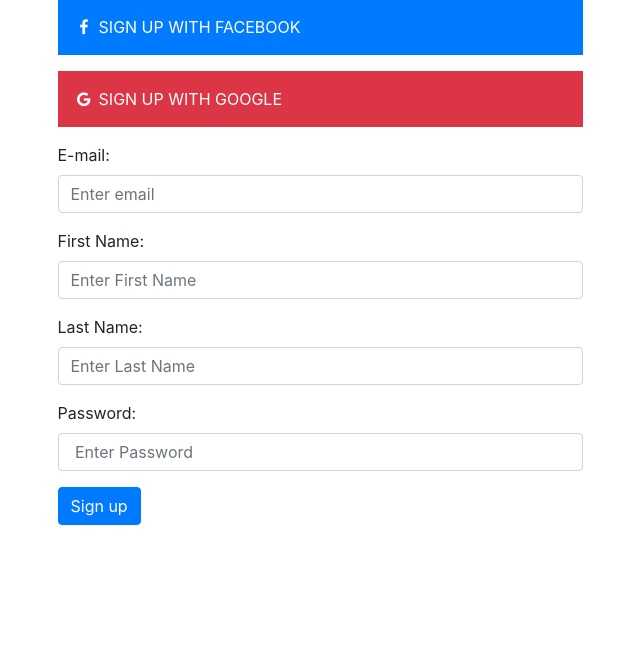
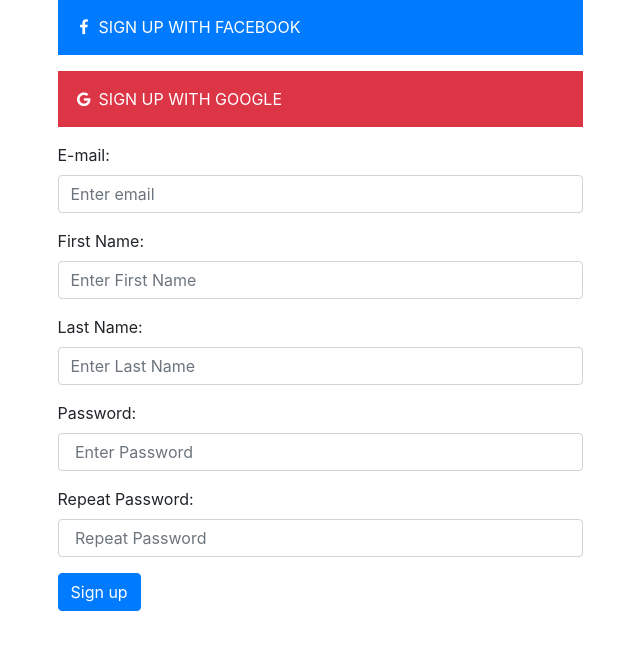
Before and after one commit to AliaksPaul/PizzaShop, a Python web app: template pizzeria/accounts/Templates/registration.html in a window 1280 px wide. Shown: the part 97-747 px from the top of the page, without its empty margins (320-960 px from the left). Run offline with Jinja, Linux system fonts and the light colour scheme; the template is opened without the code that fills it, so the values that code supplies are empty.

Commit message:
feature/97/registration-form/

```diff
--- a/pizzeria/accounts/Templates/registration.html
+++ b/pizzeria/accounts/Templates/registration.html
@@ -15,7 +15,7 @@
         <div class="bg-primary p-3 mb-3">
             <a href="#" class="fb  text-decoration-none text-white">
                 <i class="fa  fa-facebook fa-fw"></i> SIGN UP WITH FACEBOOK
-               </a>
+            </a>
         </div>
         <div class="bg-danger p-3 mb-3">
             <a href="#" class="google  text-decoration-none text-white"><i class="fa fa-google fa-fw">
@@ -36,7 +36,11 @@
           </div>
         <div class="form-group">
           <label for="password">Password:</label>
-          <input type="password" class="form-control" id="password" placeholder=" Enter Password">
+          <input type="password" class="form-control" id="password" placeholder=" Enter Password" required>
+        </div>
+        <div class="form-group">
+          <label for="password">Repeat Password:</label>
+          <input type="password" class="form-control" id="password-repeat" placeholder=" Repeat Password" required>
         </div>
         <button type="submit" class="btn btn-primary mx-auto">Sign up</button>
       </form>
```
